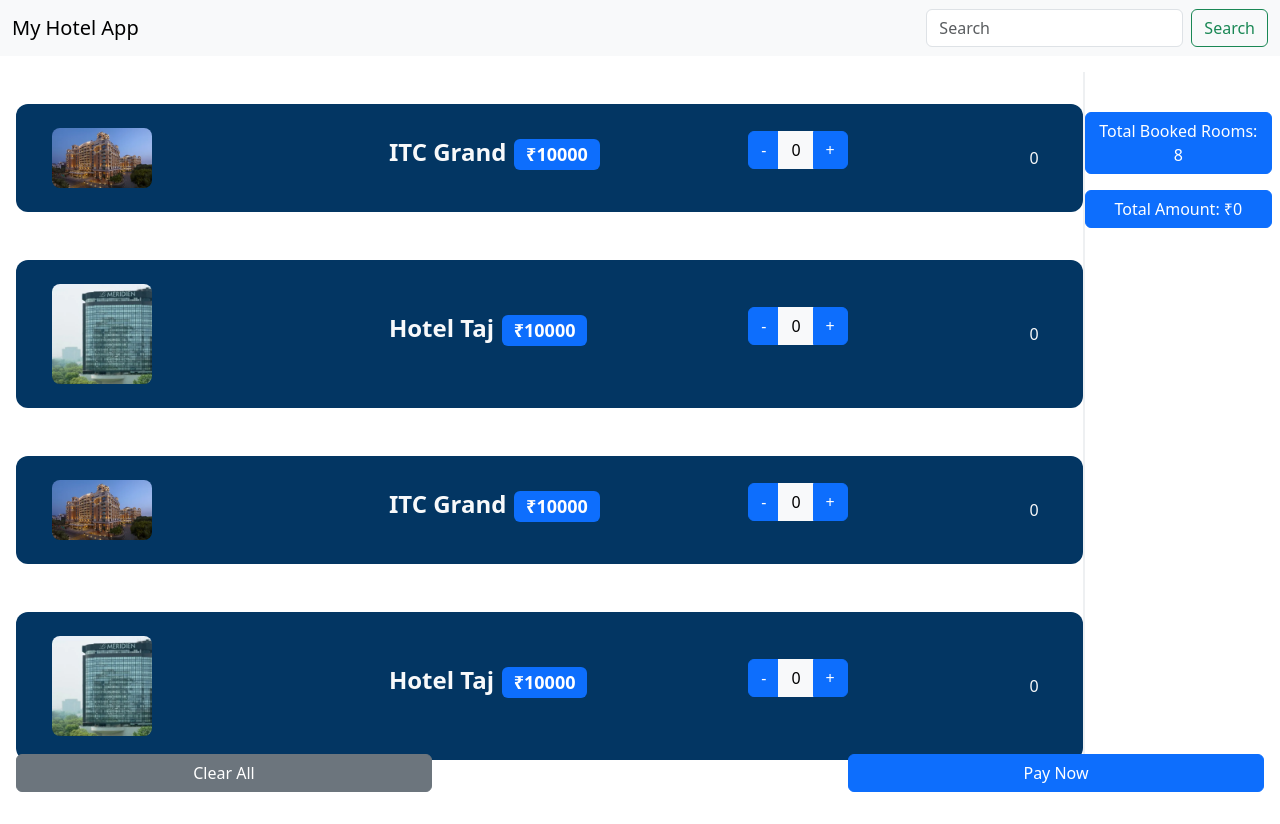
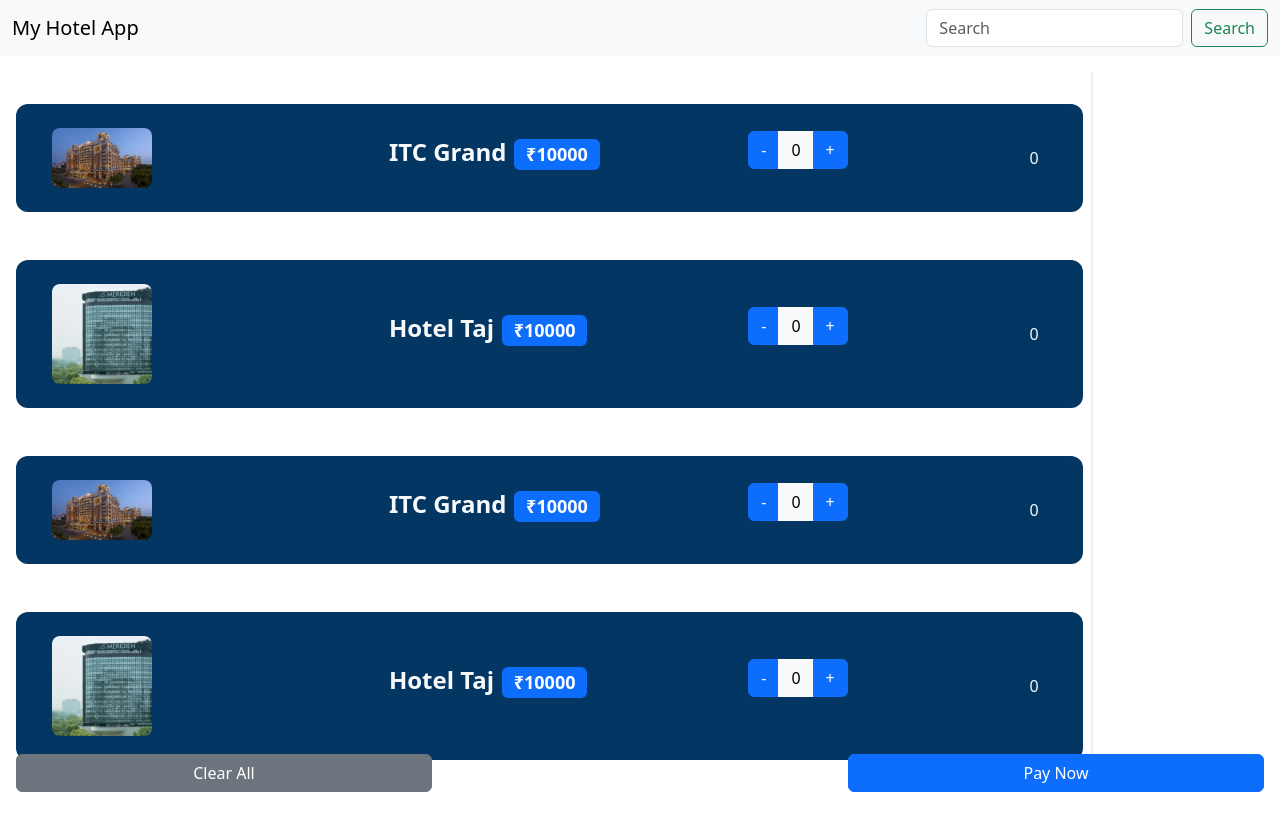
Before and after one commit to arshina9082/hotel-management, a React (Create React App) app: page /home in a window 1280 px wide. Built offline with nearby package versions, Linux system fonts and the light colour scheme.

Commit message:
total management

```diff
--- a/src/App.js
+++ b/src/App.js
@@ -62,6 +62,7 @@
 
   let [hotelList, setHotelList] = useState(hotel);
   let [totalAmount, setTotalAmount] = useState(0);
+  let [totalRooms, setTotalRooms] = useState(0);
 
   const incrementRoomsBooked = (index) => {
     console.log("Increment Rooms Booked Called");
@@ -73,6 +74,7 @@
 
     setHotelList(newHotelList);
     setTotalAmount(newTotalAmount);
+    setTotalRooms(totalRooms + 1);
   };
 
   const decreamentRoomsBooked = (index) => {
@@ -85,6 +87,7 @@
 
       setHotelList(newHotelList);
       setTotalAmount(newTotalAmount);
+      setTotalRooms(totalRooms - 1);
     }
   };
 
@@ -116,7 +119,7 @@
                 <Sidebar
                   className="col-2 position-sticky"
                   totalAmount={totalAmount}
-                  roomCount={hotelList}
+                  roomCount={totalRooms}
                 />
               </main>
               <Footer totalAmount={totalAmount} resetData={resetData}></Footer>
--- a/src/components/sideBar.js
+++ b/src/components/sideBar.js
@@ -2,12 +2,8 @@
 export default function Sidebar(props) {
   return (
     <div className="d-flex flex-column card border-0 bg-grey text-white text-center me-4 mt-5 h-100">
-      <div className="btn my-2 btn-primary">
-        Total Booked Rooms: {props.roomCount.length}
-      </div>
-      <div className="btn my-2 btn-primary">
-        Total Amount: ₹{props.totalAmount}
-      </div>
+      <div className=" my-2 ">Total Booked Rooms: {props.roomCount}</div>
+      <div className=" my-2 ">Total Amount: ₹{props.totalAmount}</div>
     </div>
   );
 }
```
